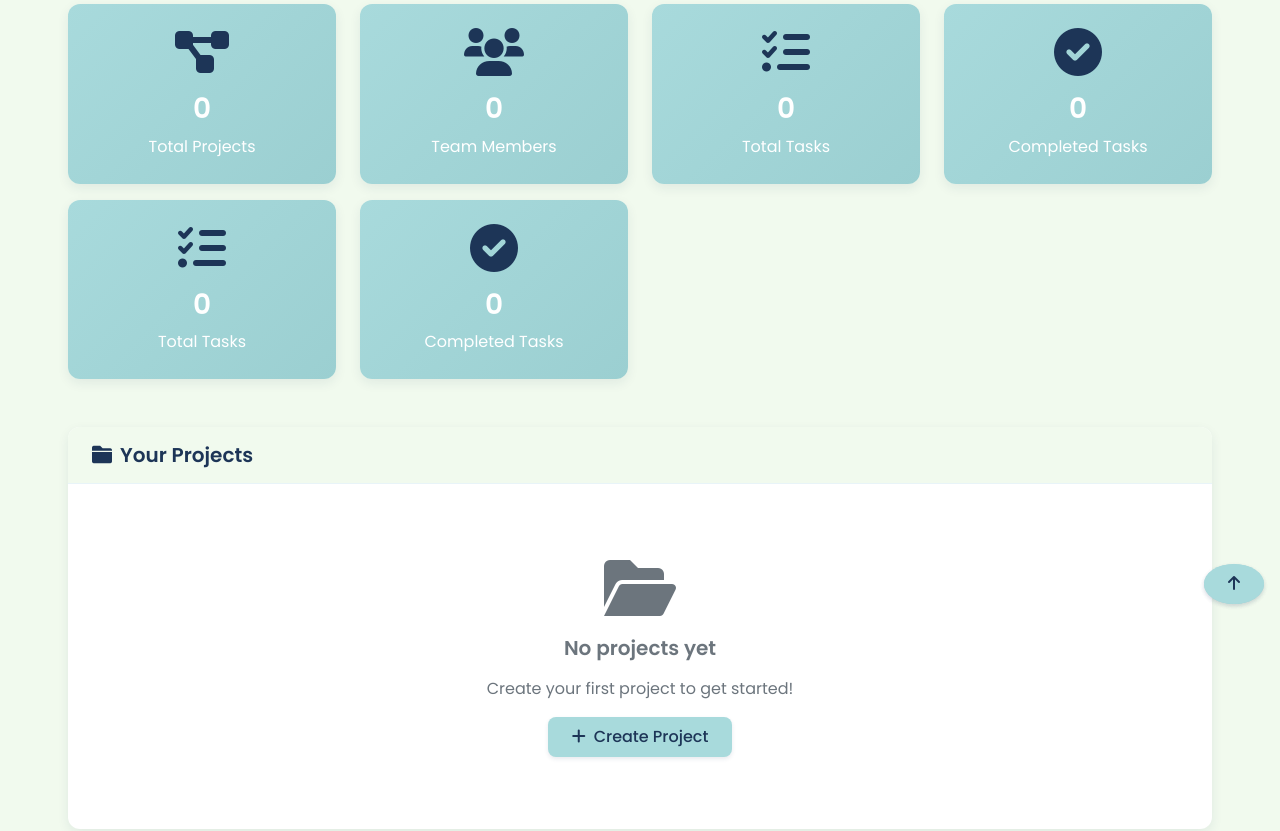
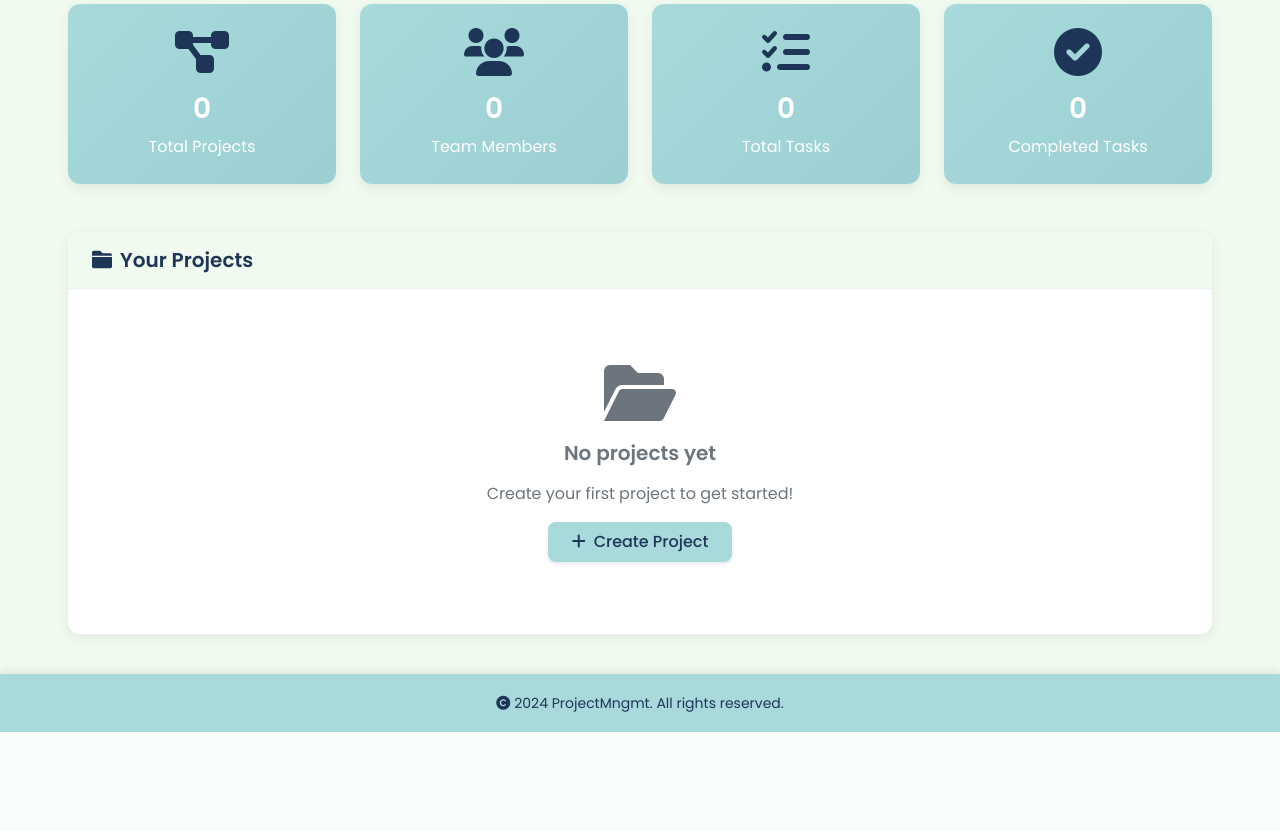
Before and after one commit to GeminalSudhanva/Proj-Management, a Flask app: page /dashboard in a window 1280 px wide. Shown: the part 180-1011 px from the top of the page. After the commit the page ends 912 px from the top, so only its background shows below. Run offline with Flask 2, Linux system fonts and the light colour scheme; the visitor is signed in with stand-in values (Sample User, id 1); data that the repository does not hold is empty; some libraries are stand-ins or nearby versions.

Commit message:
Bugs are fixed

```diff
--- a/templates/create_project.html
+++ b/templates/create_project.html
@@ -8,8 +8,8 @@
         <h2 class="card-title mb-4">Create Project</h2>
         <form method="POST">
           <div class="mb-3">
-            <label for="name" class="form-label">Project Name</label>
-            <input type="text" class="form-control" id="name" name="name" placeholder="Enter project name" required>
+            <label for="title" class="form-label">Project Name</label>
+            <input type="text" class="form-control" id="title" name="title" placeholder="Enter project name" required>
           </div>
           <div class="mb-3">
             <label for="description" class="form-label">Description</label>
--- a/templates/dashboard.html
+++ b/templates/dashboard.html
@@ -33,24 +33,7 @@
             </div>
           </div>
         </div>
-        <div class="col-md-3">
-          <div class="card stats-card text-white">
-            <div class="card-body text-center">
-              <i class="fas fa-tasks fa-3x mb-3"></i>
-              <h3 class="card-title">{{ total_tasks|default(0) }}</h3>
-              <p class="card-text">Total Tasks</p>
-            </div>
-          </div>
-        </div>
-        <div class="col-md-3">
-          <div class="card stats-card text-white">
-            <div class="card-body text-center">
-              <i class="fas fa-check-circle fa-3x mb-3"></i>
-              <h3 class="card-title">{{ completed_tasks|default(0) }}</h3>
-              <p class="card-text">Completed Tasks</p>
-            </div>
-          </div>
-        </div>
+
         <div class="col-md-3">
           <div class="card stats-card text-white">
             <div class="card-body text-center">
```
